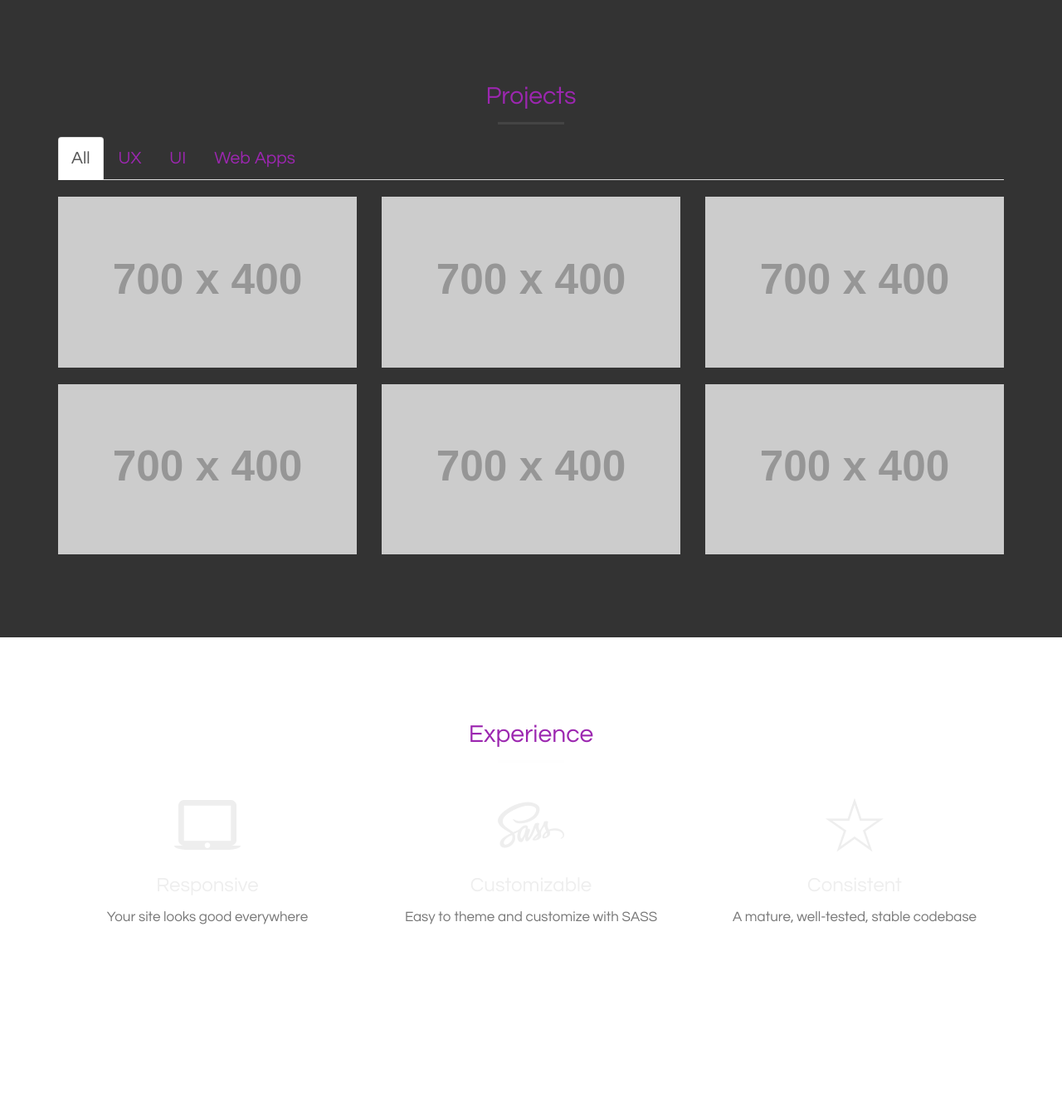
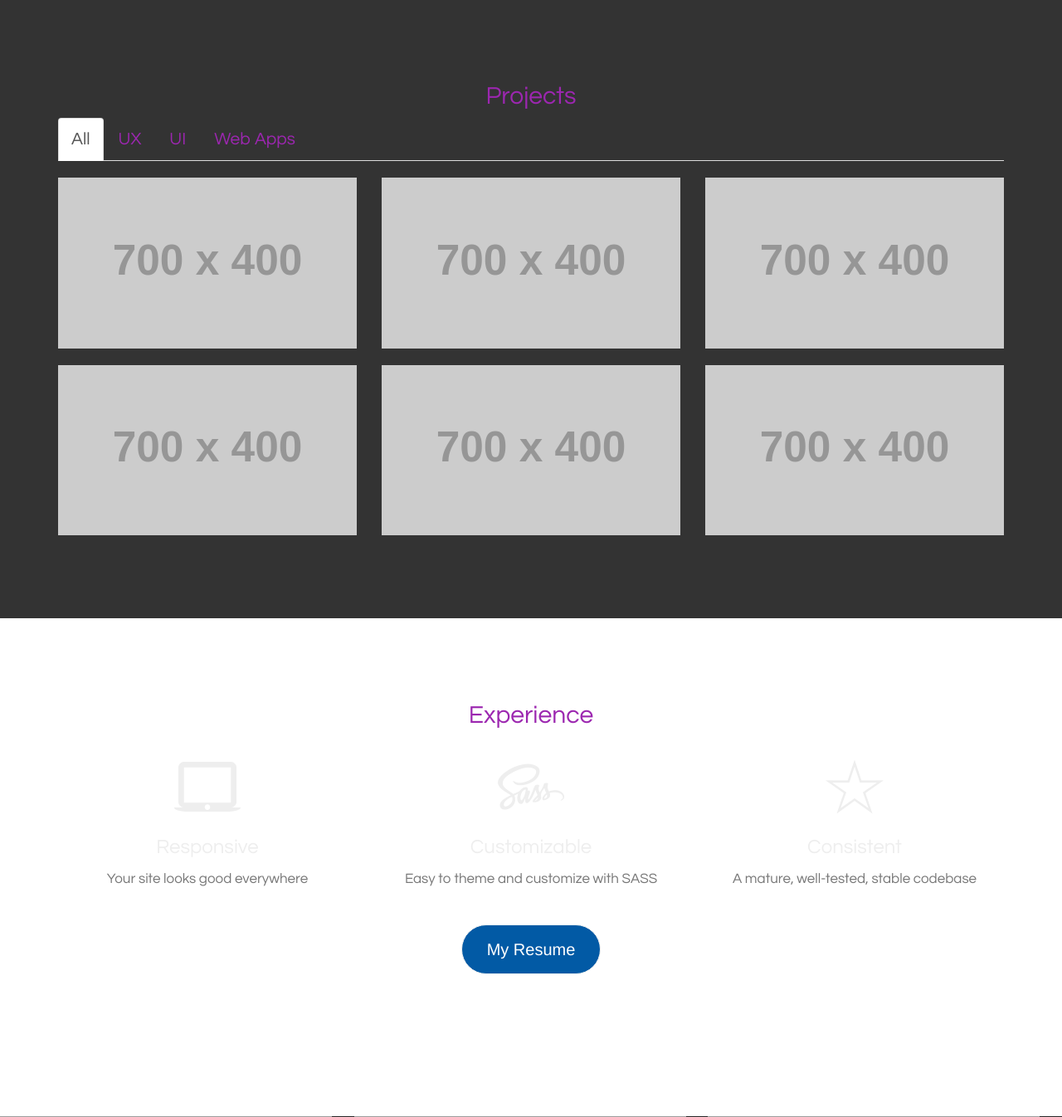
Before and after one commit to deanwang539/deanwang-portfolio, a Python web app: template templates/index.html in a window 1280 px wide. Shown: the part 801-2147 px from the top of the page at 83% size. Run offline with Jinja, Linux system fonts and the light colour scheme; the template is opened without the code that fills it, so the values that code supplies are empty; grey boxes labelled with a size stand in for pictures from a placeholder-image service; some libraries are stand-ins or nearby versions; grey boxes are pictures that could not be loaded.

Commit message:
Added files via upload

```diff
--- a/static/css/base-styles.css
+++ b/static/css/base-styles.css
@@ -7,7 +7,7 @@
 	height: auto;
 }
 
-a.page-scroll{
+a.nav-text{
 	font-size: 1.1em !important;
 }
 
@@ -25,6 +25,10 @@ a.navbar-brand.page-scroll{
 /*customize the tabs for "Projects" section*/
 .nav-tabs>li>a{
 	font-size: 1.5em;
+}
+
+.my-button{
+	background-color: #025aa5 !important;
 }
 
 @media only screen and (max-width: 768px) {
--- a/templates/index.html
+++ b/templates/index.html
@@ -5,7 +5,7 @@
             <div class="row">
                 <div class="col-lg-12 text-center">
                     <h2 class="margin-top-0 text-primary">Projects</h2>
-                    <hr class="primary">
+<!--                     <hr class="primary"> -->
                     <!-- <p class="text-faded">
                         Bootstrap's responsive grid comes in 4 sizes or "breakpoints": tiny (xs), small(sm), medium(md) and large(lg). These 4 grid sizes enable you create responsive layouts that behave accordingly on different devices.
                     </p>
@@ -19,40 +19,40 @@
                     <div class="tab-content">
                         <!-- All projects -->
                         <div id="all-projects" class="tab-pane fade in active">
-                            <div class=" row">
-                                 <div class="col-xs-12 col-md-4 portfolio-item">
+                            <div class="row">
+                                 <div class="col-xs-12 col-md-4 project-item">
                                     <br>
                                     <a href="#">
                                         <img class="img-responsive" src="http://placehold.it/700x400" alt="AAACF-501">
                                     </a>
                                 </div>
-                                <div class="col-xs-12 col-md-4 portfolio-item">
+                                <div class="col-xs-12 col-md-4 project-item">
                                     <br>
                                     <a href="#">
                                         <img class="img-responsive" src="http://placehold.it/700x400" alt="AORE-622">
                                     </a>
                                 </div>
-                                <div class="col-xs-12 col-md-4 portfolio-item">
+                                <div class="col-xs-12 col-md-4 project-item">
                                     <br>
                                     <a href="#">
                                         <img class="img-responsive" src="http://placehold.it/700x400" alt="ECommunity-582">
                                     </a>
                                 </div>
                             </div>
-                            <div class=" row">
-                                <div class="col-xs-12 col-md-4 portfolio-item">
+                            <div class="row">
+                                <div class="col-xs-12 col-md-4 project-item">
                                     <br>
                                     <a href="#">
                                         <img class="img-responsive" src="http://placehold.it/700x400" alt="umclinical">
                                     </a>
                                 </div>
-                                <div class="col-xs-12 col-md-4 portfolio-item">
+                                <div class="col-xs-12 col-md-4 project-item">
                                     <br>
                                     <a href="#">
                                         <img class="img-responsive" src="http://placehold.it/700x400" alt="Candc">
                                     </a>
                                 </div>
-                                <div class="col-xs-12 col-md-4 portfolio-item">
+                                <div class="col-xs-12 col-md-4 project-item">
                                     <br>
                                     <a href="#">
                                         <img class="img-responsive" src="http://placehold.it/700x400" alt="DobbinIII">
@@ -60,14 +60,56 @@
                                 </div>
                             </div>
                         </div>
+                        <!-- UX projects -->
                         <div id="ux-projects" class="tab-pane fade">
-
+                            <div class="row">
+                                 <div class="col-xs-12 col-md-4 project-item">
+                                    <br>
+                                    <a href="#">
+                                        <img class="img-responsive" src="http://placehold.it/700x400" alt="AAACF-501">
+                                    </a>
+                                </div>
+                                <div class="col-xs-12 col-md-4 project-item">
+                                    <br>
+                                    <a href="#">
+                                        <img class="img-responsive" src="http://placehold.it/700x400" alt="AORE-622">
+                                    </a>
+                                </div>
+                            </div>
                         </div>
+                        <!-- UI projects -->
                         <div id="ui-projects" class="tab-pane fade">
-
+                            <div class="row">
+                                <div class="col-xs-12 col-md-4 project-item">
+                                    <br>
+                                    <a href="#">
+                                        <img class="img-responsive" src="http://placehold.it/700x400" alt="ECommunity-582">
+                                    </a>
+                                </div>
+                                <div class="col-xs-12 col-md-4 project-item">
+                                    <br>
+                                    <a href="#">
+                                        <img class="img-responsive" src="http://placehold.it/700x400" alt="umclinical">
+                                    </a>
+                                </div>
+                            </div>
                         </div>
+                        <!-- Web Apps -->
                         <div id="web-applications" class="tab-pane fade">
-
+                            <div class="row">
+                                 <div class="col-xs-12 col-md-4 project-item">
+                                    <br>
+                                    <a href="#">
+                                        <img class="img-responsive" src="http://placehold.it/700x400" alt="Candc">
+                                    </a>
+                                </div>
+                                <div class="col-xs-12 col-md-4 project-item">
+                                    <br>
+                                    <a href="#">
+                                        <img class="img-responsive" src="http://placehold.it/700x400" alt="DobbinIII">
+                                    </a>
+                                </div>
+                            </div>
                         </div>
                     </div>
                 </div>
@@ -79,7 +121,7 @@
             <div class="row">
                 <div class="col-lg-12 text-center">
                     <h2 class="margin-top-0 text-primary">Experience</h2>
-                    <hr class="primary">
+                    <!-- <hr class="primary"> -->
                 </div>
             </div>
         </div>
@@ -106,6 +148,10 @@
                         <p class="text-muted">A mature, well-tested, stable codebase</p>
                     </div>
                 </div>
+            </div>
+            <br><br>
+            <div class="text-center">
+                <a href="" class="btn btn-primary btn-xl my-button">My Resume</a>
             </div>
         </div>
     </section>
@@ -191,7 +237,7 @@
         <div class="row">
             <div class="col-xs-10 col-xs-offset-1 col-sm-6 col-sm-offset-3 col-md-4 col-md-offset-4">
                 <h2 class="text-center text-primary">Extracurricular</h2>
-                <hr>
+                <!-- <hr> -->
                 <div class="media wow fadeInRight">
                     <h3>Simple</h3>
                     <div class="media-body media-middle">
@@ -279,7 +325,7 @@
             <div class="row">
                 <div class="col-lg-8 col-lg-offset-2 text-center">
                     <h2 class="margin-top-0 wow fadeIn">Contact</h2>
-                    <hr class="primary">
+                    <!-- <hr class="primary"> -->
                     <p>We love feedback. Fill out the form below and we'll get back to you as soon as possible.</p>
                 </div>
                 <div class="col-lg-10 col-lg-offset-1 text-center">
```
Also changed, not shown: templates/_base.html (+11 -11 lines).
